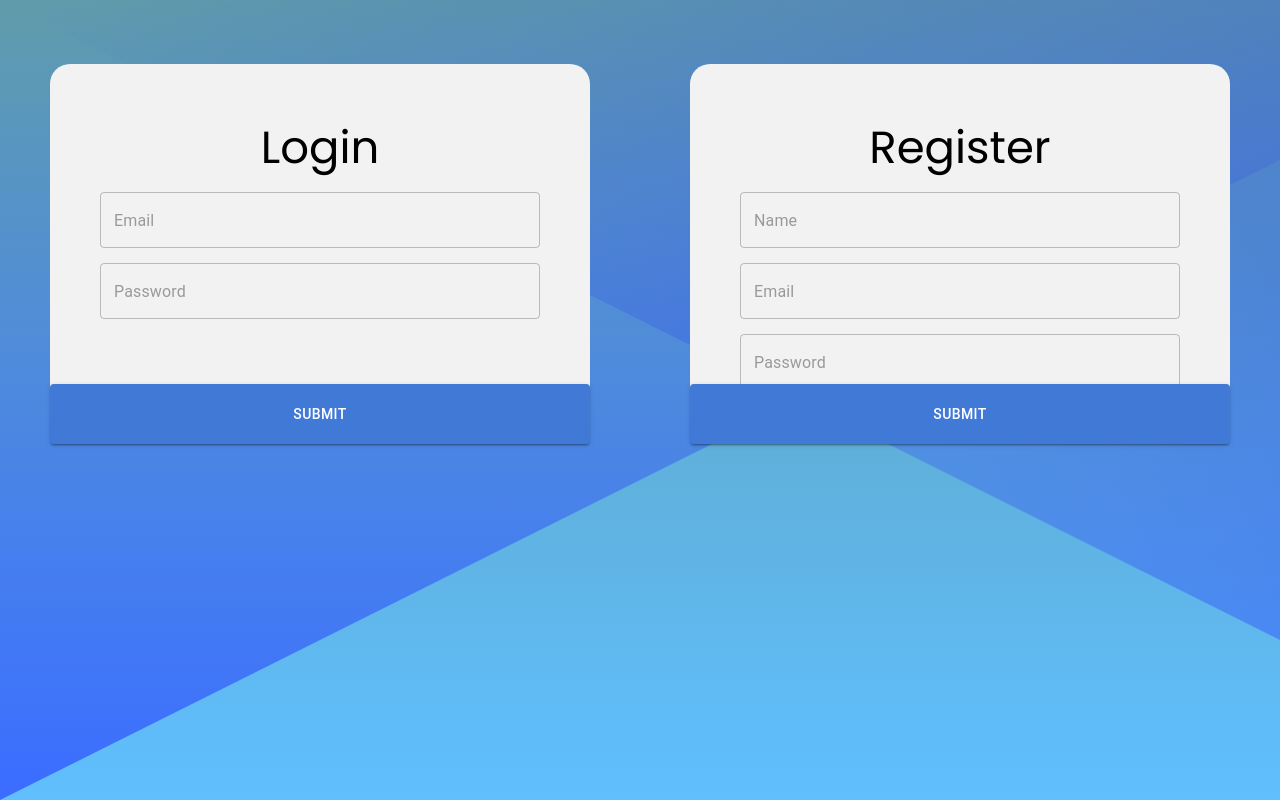
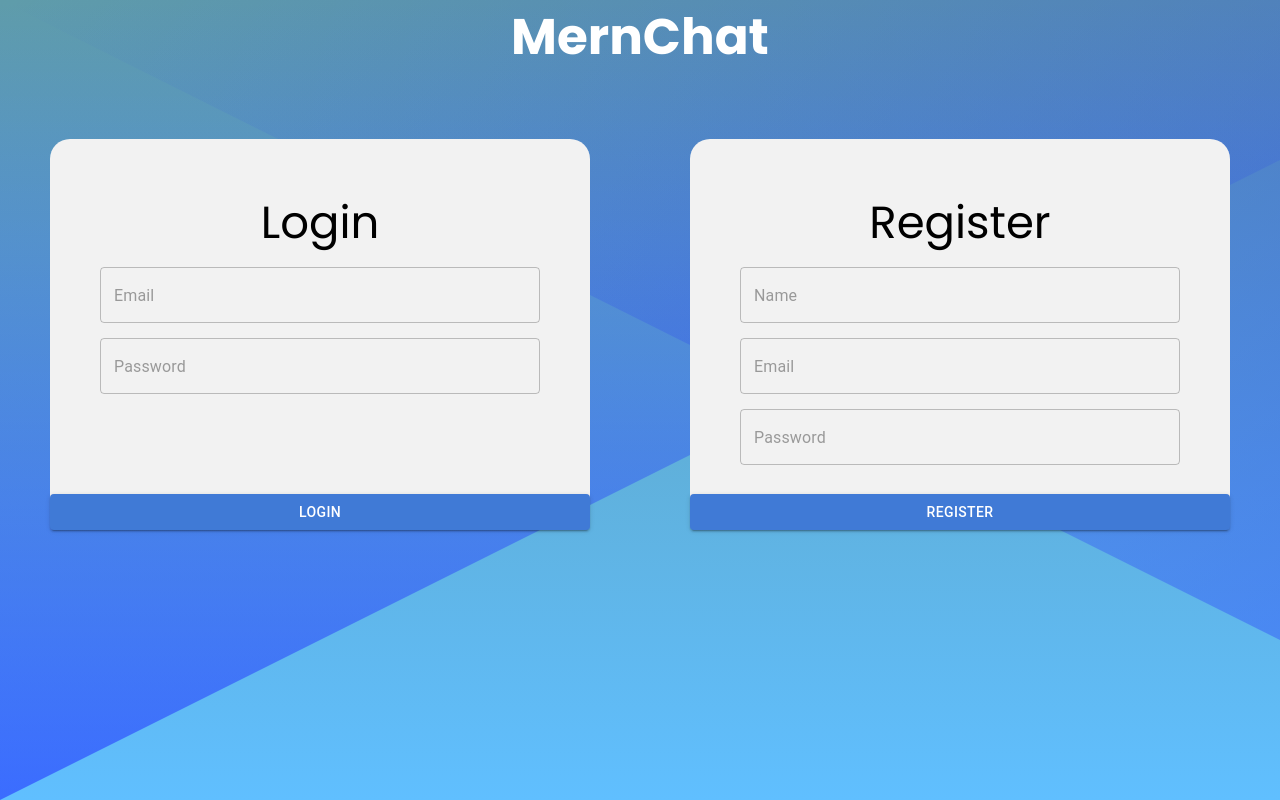
Before and after one commit to Hamzah-Ahmad/Mern-Chat, a React (Create React App) app in the folder frontend/: page /auth in a window 1280 px wide. Built offline with nearby package versions, Linux system fonts and the light colour scheme; no server answers.

Commit message:
Fixed auth screen buttons

```diff
--- a/frontend/src/screens/Auth/AuthScreen.js
+++ b/frontend/src/screens/Auth/AuthScreen.js
@@ -12,11 +12,12 @@ const AuthScreen = ({ history }) => {
   const mediaMatch = useMediaQuery("(min-width:760px)");
 
   return (
+    <>
+      {mediaMatch && <div style={style.title}>MernChat</div>}
       <div style={mediaMatch ? style.container : style.mobileContainer}>
         <Backdrop style={style.backdrop} open={showBackdrop}>
           <CircularProgress color="inherit" />
         </Backdrop>
-
         <Login
           history={history}
           mediaMatch={mediaMatch}
@@ -28,6 +29,7 @@ const AuthScreen = ({ history }) => {
           setBackDrop={setBackDrop}
         />
       </div>
+    </>
   );
 };
 
@@ -47,6 +49,12 @@ const style = {
     justifyContent: "space-around",
     height: "100vh",
   },
+  title: {
+    textAlign: "center",
+    fontSize: 50,
+    fontWeight: 600,
+    color: "#fff",
+  },
 };
 
 export default AuthScreen;
--- a/frontend/src/screens/Auth/Login.js
+++ b/frontend/src/screens/Auth/Login.js
@@ -82,7 +82,7 @@ const Login = ({ history, mediaMatch, setBackDrop }) => {
           type="submit"
           style={mediaMatch ? style.button : style.mobileButton}
         >
-          Submit
+          Login
         </Button>
       </form>
     </div>
@@ -93,7 +93,7 @@ const style = {
   button: {
     width: "100%",
     position: "absolute",
-    height: "60px",
+    // height: "60px",
     bottom: 0,
     left: 0,
     backgroundColor: "#407ad6",
@@ -104,7 +104,7 @@ const style = {
     margin: 50,
     marginTop: "5%",
     backgroundColor: "#f2f2f2",
-    height: "35vh",
+    // height: "35vh",
     width: "50%",
     position: "relative",
   },
--- a/frontend/src/screens/Auth/Register.js
+++ b/frontend/src/screens/Auth/Register.js
@@ -83,7 +83,7 @@ const Register = ({ history, mediaMatch, setBackDrop }) => {
           type="submit"
           style={mediaMatch ? style.button : style.mobileButton}
         >
-          Submit
+          Register
         </Button>
       </form>
     </div>
@@ -94,7 +94,7 @@ const style = {
   button: {
     width: "100%",
     position: "absolute",
-    height: "60px",
+    // height: "60px",
     bottom: 0,
     left: 0,
     backgroundColor: "#407ad6",
@@ -104,7 +104,7 @@ const style = {
     padding: 50,
     margin: 50,
     marginTop: "5%",
-    height: "35vh",
+    // height: "35vh",
     backgroundColor: "#f2f2f2",
     width: "50%",
     position: "relative",
--- a/frontend/src/screens/ChatScreen.js
+++ b/frontend/src/screens/ChatScreen.js
@@ -1,8 +1,8 @@
 /* eslint-disable */
 import React, { useContext, useState, useEffect, useRef } from "react";
 import io from "socket.io-client";
-// const socket = io("http://localhost:5000");
-const socket = io("/");
+const socket = io("http://localhost:5000");
+// const socket = io("/");
 import { AuthContext } from "../context/AuthContext";
 import ChatBubble from "../components/ChatBubble";
 
```
Also changed, not shown: 1 other file (tests, documents, lock files or other folders). Lines whose indentation alone changed are shown as unchanged.
